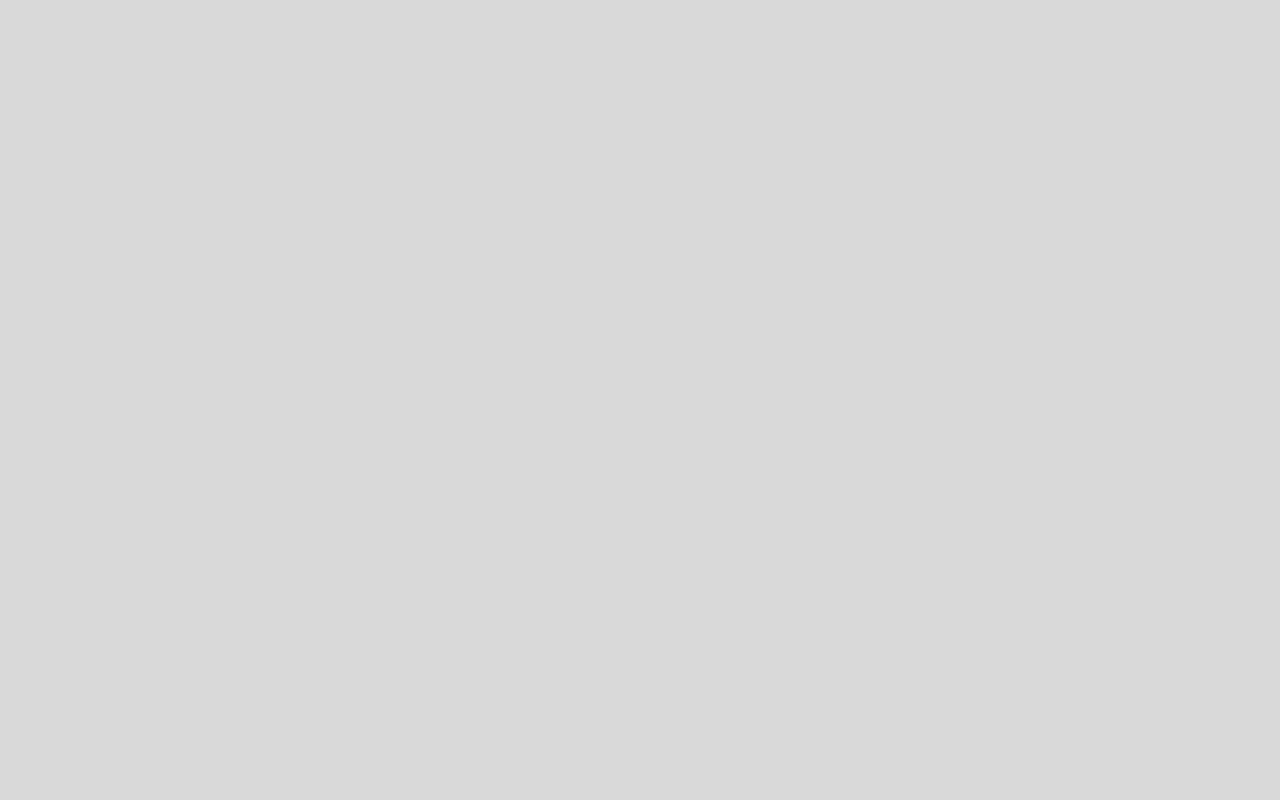
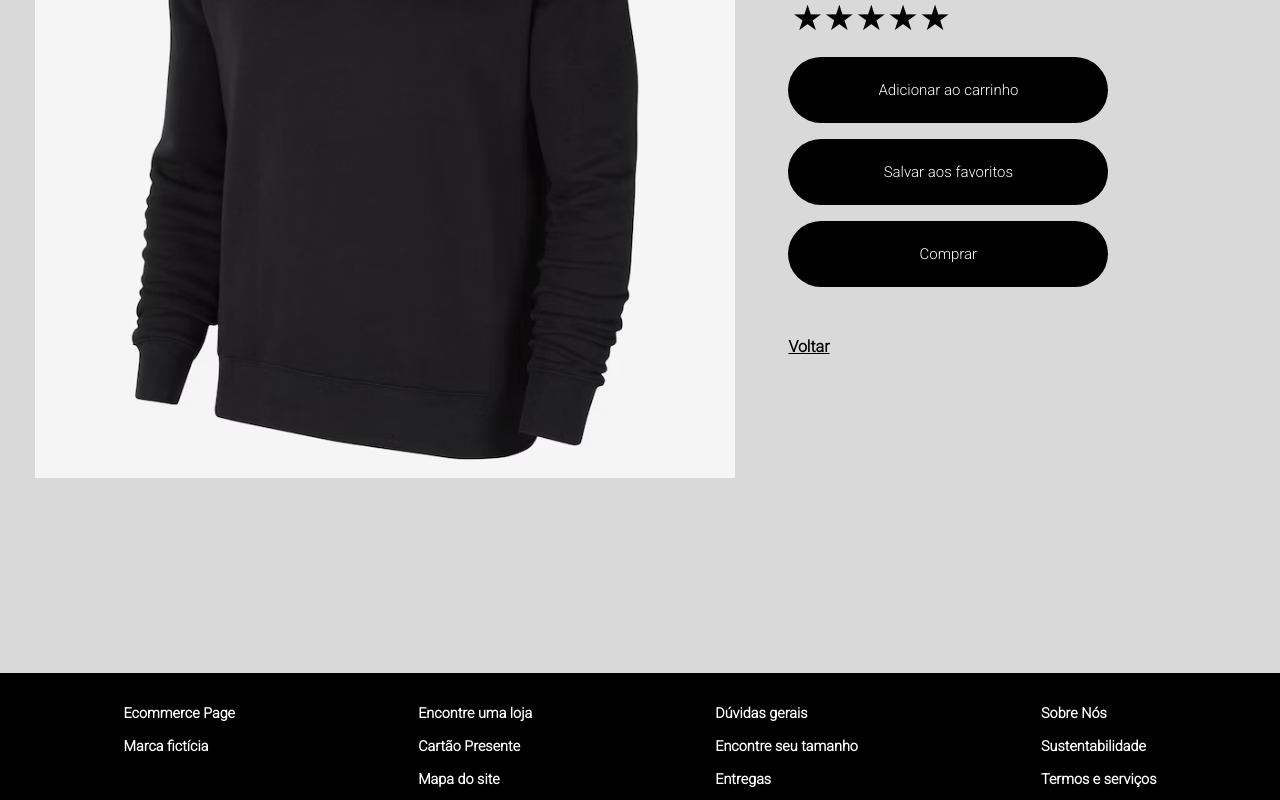
Before and after one commit to FellypeSouza/Ecommerce, a React (Create React App) app: page /NikeCloth in a window 1280 px wide. Before the commit this address had no page. Shown: the part 340-1140 px from the top of the page. Before the commit the page ends 800 px from the top, so only its background shows below. Built offline with nearby package versions, Linux system fonts and the light colour scheme.

Commit message:
correcoes

```diff
--- a/package.json
+++ b/package.json
@@ -1,7 +1,7 @@
 {
   "name": "main",
   "version": "0.1.0",
-  "homepage": "https://FellypeSouza.github.io/Ecommerce/MainPage",
+  "homepage": "https://FellypeSouza.github.io/Ecommerce",
   "private": true,
   "dependencies": {
     "@testing-library/jest-dom": "^5.17.0",
--- a/src/components/Routes/NikeClothRoute.js
+++ b/src/components/Routes/NikeClothRoute.js
@@ -2,7 +2,6 @@ import React from "react";
 import Nav from "../Nav";
 import Offer from "../Offer";
 import Nikecloth from "../Nikecloth";
-import Clothes from "../Clothes";
 import '../../styles/NikeClothRoute.scss';
 import ProductsStars from "../ProductsStars";
 import Footer from "../Footer";
@@ -25,7 +24,7 @@ export default function NikeClothRoute(){
                         <button>Adicionar ao carrinho</button>
                         <button>Salvar aos favoritos</button>
                         <button>Comprar</button>
-                        <a href="MainPage">Voltar</a>
+                        <a href="Ecommerce">Voltar</a>
                     </section>
                 </section>
             </section>
--- a/src/components/Routes/NikeShoeRoute.js
+++ b/src/components/Routes/NikeShoeRoute.js
@@ -38,7 +38,7 @@ export default function NikeShoeRoute(){
                     <button>Adicionar ao carrinho</button>
                     <button>Salvar aos favoritos</button>
                     <button>Comprar</button>
-                    <a href="MainPage">Voltar</a>
+                    <a href="Ecommerce">Voltar</a>
                 </section>
             </section>
             <Footer/>
--- a/src/index.js
+++ b/src/index.js
@@ -12,9 +12,9 @@ root.render(
   <React.StrictMode>
     <BrowserRouter>
       <Routes>
-        <Route path="Ecommerce/MainPage" element={<App/>}/>
-        <Route path='Ecommerce/NikeShoe' element={<NikeShoeRoute/>}/>
-        <Route path='Ecommerce/NikeCloth' element={<NikeClothRoute/>}/>
+        <Route path="Ecommerce" element={<App/>}/>
+        <Route path='NikeShoe' element={<NikeShoeRoute/>}/>
+        <Route path='NikeCloth' element={<NikeClothRoute/>}/>
       </Routes>
     </BrowserRouter>
   </React.StrictMode>
```
